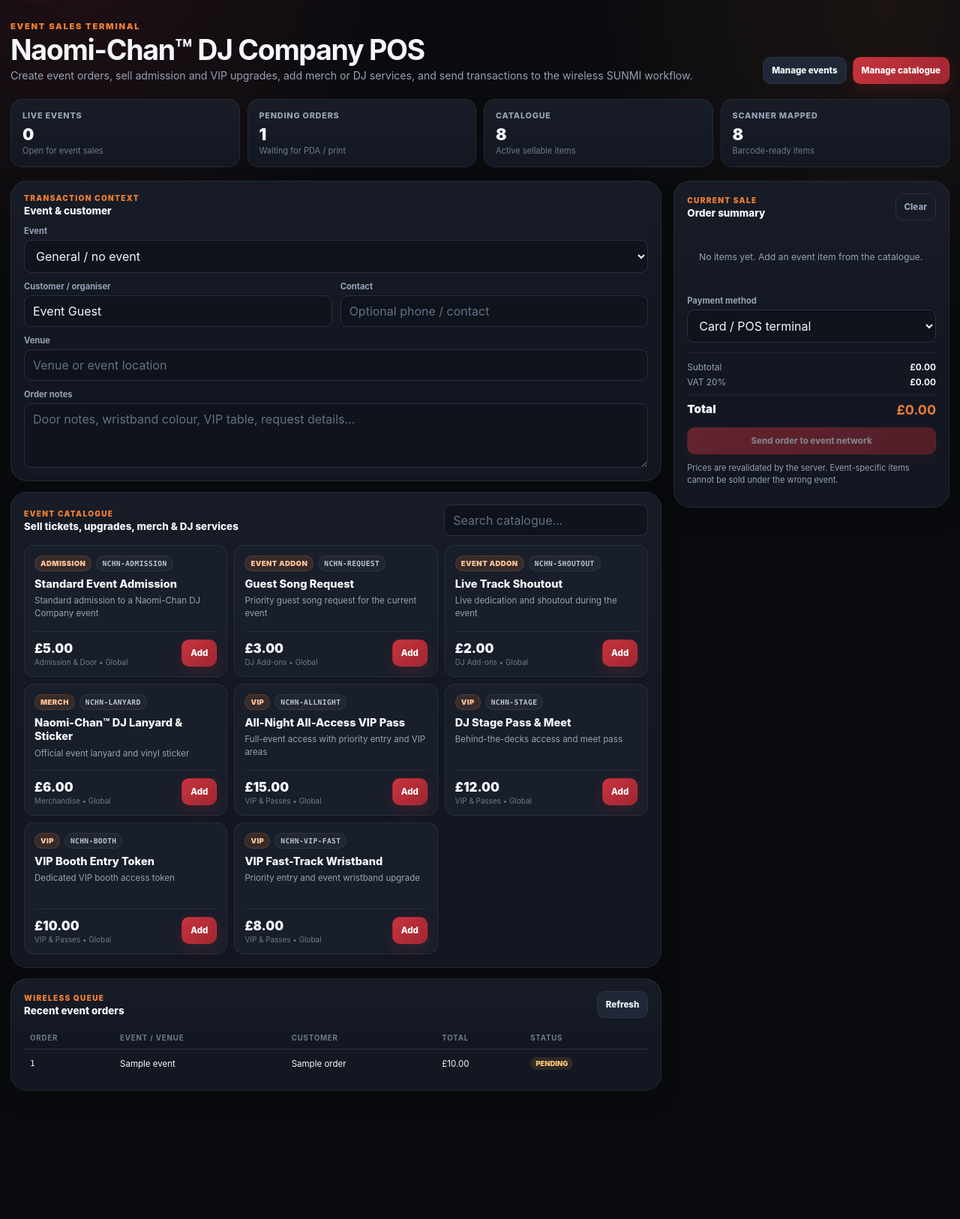
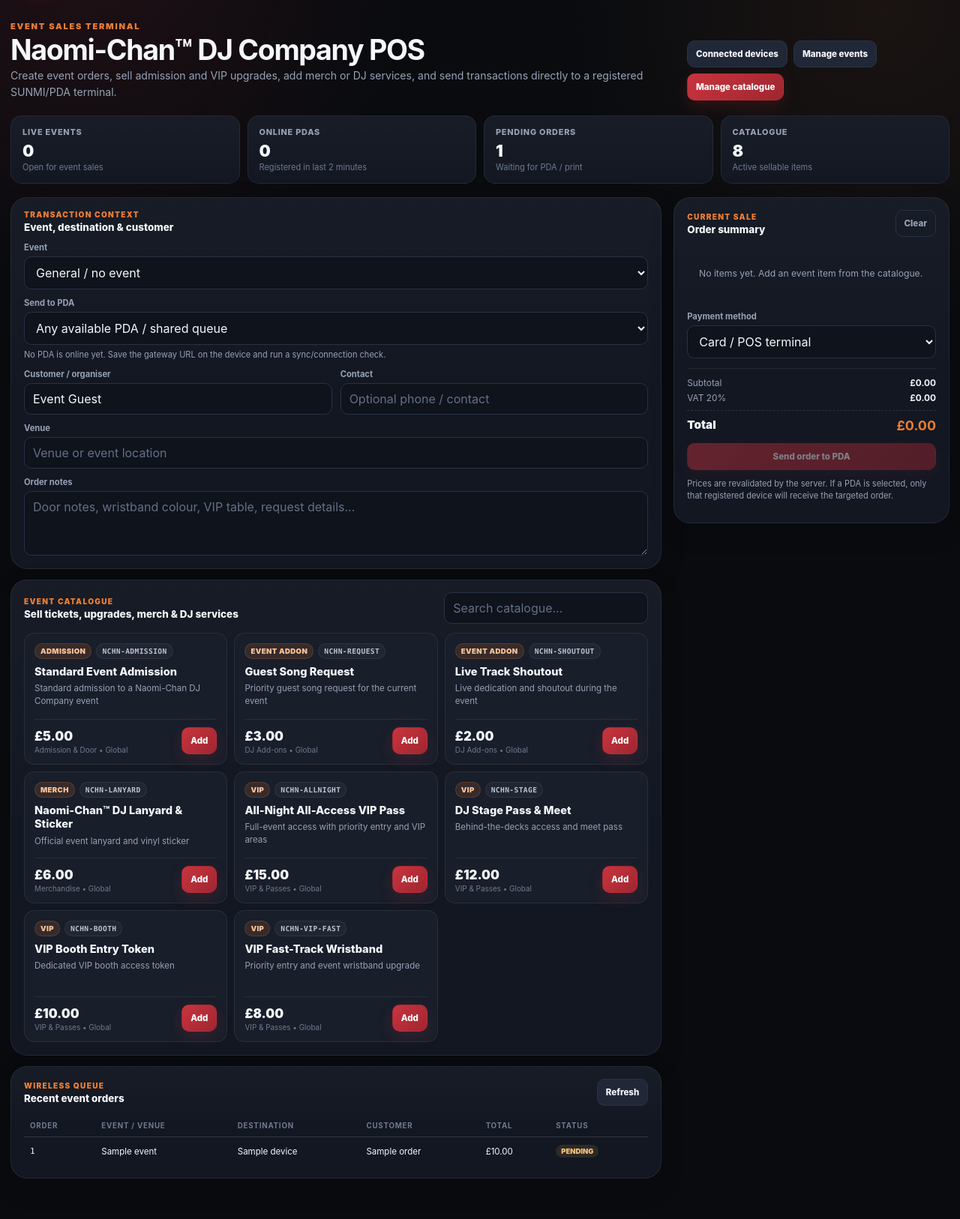
Before and after one commit to NaomiExtellna/Naomi-Chan-Official-Network-PDA, a Flask app: page / in a window 1280 px wide. Shown: the part 70-1696 px from the top of the page at 75% size. Before the commit the page ends 1525 px from the top, so only its background shows below. Run offline with Flask 3, Linux system fonts and the light colour scheme; data comes from the database, SQL or seed files in the repository; tables that the repository leaves empty hold one stand-in row (values such as "Sample post").

Commit message:
Target event orders to registered PDA devices

```diff
--- a/flask_app/templates/index.html
+++ b/flask_app/templates/index.html
@@ -5,9 +5,10 @@
   <div>
     <div class="eyebrow">Event Sales Terminal</div>
     <h1>Naomi-Chan™ DJ Company POS</h1>
-    <p class="lead">Create event orders, sell admission and VIP upgrades, add merch or DJ services, and send transactions to the wireless SUNMI workflow.</p>
+    <p class="lead">Create event orders, sell admission and VIP upgrades, add merch or DJ services, and send transactions directly to a registered SUNMI/PDA terminal.</p>
   </div>
   <div class="toolbar">
+    <a href="{{ url_for('devices_page') }}" class="btn btn-secondary">Connected devices</a>
     <a href="{{ url_for('events_page') }}" class="btn btn-secondary">Manage events</a>
     <a href="{{ url_for('catalog_page') }}" class="btn btn-primary">Manage catalogue</a>
   </div>
@@ -15,20 +16,25 @@
 
 <section class="metric-grid">
   <div class="metric"><div class="metric-label">Live events</div><div class="metric-value" id="metric-events">—</div><div class="metric-meta">Open for event sales</div></div>
+  <div class="metric"><div class="metric-label">Online PDAs</div><div class="metric-value" id="metric-devices">—</div><div class="metric-meta">Registered in last 2 minutes</div></div>
   <div class="metric"><div class="metric-label">Pending orders</div><div class="metric-value" id="metric-pending">—</div><div class="metric-meta">Waiting for PDA / print</div></div>
   <div class="metric"><div class="metric-label">Catalogue</div><div class="metric-value" id="metric-catalog">—</div><div class="metric-meta">Active sellable items</div></div>
-  <div class="metric"><div class="metric-label">Scanner mapped</div><div class="metric-value" id="metric-barcodes">—</div><div class="metric-meta">Barcode-ready items</div></div>
 </section>
 
 <div class="terminal-grid">
   <div class="stack">
     <section class="card">
       <div class="card-header">
-        <div><div class="card-kicker">Transaction context</div><div class="card-title">Event & customer</div></div>
+        <div><div class="card-kicker">Transaction context</div><div class="card-title">Event, destination & customer</div></div>
       </div>
       <div class="card-body">
         <div class="form-grid">
           <div class="form-group full"><label>Event</label><select id="event-select"><option value="">General / no event</option></select></div>
+          <div class="form-group full">
+            <label>Send to PDA</label>
+            <select id="device-select"><option value="">Any available PDA / shared queue</option></select>
+            <div class="help" id="device-help">Waiting for a registered PDA heartbeat…</div>
+          </div>
           <div class="form-group"><label>Customer / organiser</label><input id="client-name" type="text" value="Event Guest" placeholder="Guest, organiser or table"></div>
           <div class="form-group"><label>Contact</label><input id="client-contact" type="text" placeholder="Optional phone / contact"></div>
           <div class="form-group full"><label>Venue</label><input id="venue-name" type="text" placeholder="Venue or event location"></div>
@@ -54,8 +60,8 @@
       </div>
       <div class="card-body table-wrap">
         <table>
-          <thead><tr><th>Order</th><th>Event / venue</th><th>Customer</th><th>Total</th><th>Status</th></tr></thead>
-          <tbody id="orders-body"><tr><td colspan="5" class="empty-state">Loading orders…</td></tr></tbody>
+          <thead><tr><th>Order</th><th>Event / venue</th><th>Destination</th><th>Customer</th><th>Total</th><th>Status</th></tr></thead>
+          <tbody id="orders-body"><tr><td colspan="6" class="empty-state">Loading orders…</td></tr></tbody>
         </table>
       </div>
     </section>
@@ -77,8 +83,8 @@
         <div class="total-row"><span>VAT 20%</span><strong id="tax">£0.00</strong></div>
         <div class="total-row grand"><span>Total</span><strong id="grand-total">£0.00</strong></div>
       </div>
-      <button class="btn btn-primary btn-block" id="submit-order" disabled style="margin-top:13px">Send order to event network</button>
-      <p class="help" style="margin-top:10px">Prices are revalidated by the server. Event-specific items cannot be sold under the wrong event.</p>
+      <button class="btn btn-primary btn-block" id="submit-order" disabled style="margin-top:13px">Send order to PDA</button>
+      <p class="help" style="margin-top:10px">Prices are revalidated by the server. If a PDA is selected, only that registered device will receive the targeted order.</p>
     </div>
   </aside>
 </div>
@@ -87,11 +93,17 @@
 <script>
 let events = [];
 let catalogue = [];
+let devices = [];
 let cart = new Map();
 
 function selectedEvent() {
   const id = document.getElementById('event-select').value;
   return events.find(event => event.id === id) || null;
+}
+
+function selectedDevice() {
+  const id = document.getElementById('device-select').value;
+  return devices.find(device => device.id === id) || null;
 }
 
 function addItem(id) {
@@ -142,17 +154,31 @@ function renderCatalogue() {
   </article>`).join('')}</div>` : '<div class="empty-state">No active catalogue items are available for this event.</div>';
 }
 
+function renderDevices() {
+  const selector = document.getElementById('device-select');
+  const online = devices.filter(device => device.online);
+  selector.innerHTML = '<option value="">Any available PDA / shared queue</option>' + devices.map(device => `<option value="${NC.escape(device.id)}">${NC.escape(device.device_name)} — ${device.online ? 'ONLINE' : 'OFFLINE'} — ${NC.escape(device.id)}</option>`).join('');
+  if (online.length === 1) selector.value = online[0].id;
+  document.getElementById('device-help').textContent = online.length
+    ? `${online.length} PDA(s) online. Targeting a device keeps its queue private.`
+    : 'No PDA is online yet. Save the gateway URL on the device and run a sync/connection check.';
+}
+
 async function loadOperations() {
   try {
-    const [status, eventRows, itemRows] = await Promise.all([
-      NC.json('/api/status'), NC.json('/api/events?include_closed=0'), NC.json('/api/catalog?include_inactive=0')
+    const [status, eventRows, itemRows, deviceRows] = await Promise.all([
+      NC.json('/api/status'),
+      NC.json('/api/events?include_closed=0'),
+      NC.json('/api/catalog?include_inactive=0'),
+      NC.json('/api/devices')
     ]);
     events = eventRows;
     catalogue = itemRows;
+    devices = deviceRows;
     document.getElementById('metric-events').textContent = status.live_events ?? 0;
+    document.getElementById('metric-devices').textContent = status.connected_devices ?? 0;
     document.getElementById('metric-pending').textContent = status.pending_orders ?? 0;
     document.getElementById('metric-catalog').textContent = status.catalog_items ?? 0;
-    document.getElementById('metric-barcodes').textContent = status.barcode_items ?? 0;
     const liveFirst = events.slice().sort((a,b) => (a.status === 'LIVE' ? -1 : 0) - (b.status === 'LIVE' ? -1 : 0));
     document.getElementById('event-select').innerHTML = '<option value="">General / no event</option>' + liveFirst.map(ev => `<option value="${NC.escape(ev.id)}">${NC.escape(ev.name)} — ${NC.escape(ev.status)}</option>`).join('');
     const firstLive = liveFirst.find(ev => ev.status === 'LIVE');
@@ -160,6 +186,7 @@ async function loadOperations() {
       document.getElementById('event-select').value = firstLive.id;
       document.getElementById('venue-name').value = firstLive.venue_name || '';
     }
+    renderDevices();
     renderCatalogue();
     await loadOrders();
   } catch (error) { NC.toast(error.message, 'error'); }
@@ -169,13 +196,15 @@ async function loadOrders() {
   try {
     const orders = await NC.json('/api/orders?limit=25');
     const eventMap = new Map(events.map(ev => [ev.id, ev.name]));
+    const deviceMap = new Map(devices.map(device => [device.id, device.device_name]));
     document.getElementById('orders-body').innerHTML = orders.length ? orders.map(order => `<tr>
       <td class="code">${NC.escape(order.id)}</td>
       <td>${NC.escape(eventMap.get(order.event_id) || order.venue_name || 'General')}</td>
+      <td>${NC.escape(deviceMap.get(order.target_device_id) || (order.target_device_id ? order.target_device_id : 'Shared queue'))}</td>
       <td>${NC.escape(order.client_name)}</td>
       <td>${NC.money(order.grand_total)}</td>
       <td><span class="status ${order.status === 'PRINTED' ? 'printed' : 'pending'}">${NC.escape(order.status)}</span></td>
-    </tr>`).join('') : '<tr><td colspan="5" class="empty-state">No wireless orders yet.</td></tr>';
+    </tr>`).join('') : '<tr><td colspan="6" class="empty-state">No wireless orders yet.</td></tr>';
   } catch (error) { NC.toast(error.message, 'error'); }
 }
 
@@ -186,15 +215,27 @@ document.getElementById('event-select').addEventListener('change', () => {
   renderCart();
   renderCatalogue();
 });
+document.getElementById('device-select').addEventListener('change', () => {
+  const device = selectedDevice();
+  document.getElementById('device-help').textContent = device
+    ? `${device.device_name} • ${device.online ? 'ONLINE' : 'OFFLINE'} • ${device.remote_addr || 'IP unknown'}`
+    : 'Shared queue: any registered PDA may collect this order.';
+});
 document.getElementById('catalog-search').addEventListener('input', renderCatalogue);
 document.getElementById('clear-cart').addEventListener('click', () => { cart.clear(); renderCart(); });
-document.getElementById('refresh-orders').addEventListener('click', loadOrders);
+document.getElementById('refresh-orders').addEventListener('click', async () => {
+  devices = await NC.json('/api/devices');
+  renderDevices();
+  await loadOrders();
+});
 
 document.getElementById('submit-order').addEventListener('click', async () => {
   const button = document.getElementById('submit-order');
   const event = selectedEvent();
+  const device = selectedDevice();
   const payload = {
     event_id: event?.id || '',
+    target_device_id: device?.id || '',
     client_name: document.getElementById('client-name').value,
     client_contact: document.getElementById('client-contact').value,
     venue_name: document.getElementById('venue-name').value || event?.venue_name || 'Naomi-Chan Event',
@@ -206,14 +247,15 @@ document.getElementById('submit-order').addEventListener('click', async () => {
   button.textContent = 'Sending…';
   try {
     const result = await NC.json('/api/orders', {method:'POST', body:JSON.stringify(payload)});
-    NC.toast(`Order ${result.order_id} sent to the event network`);
+    NC.toast(`Order ${result.order_id} sent ${device ? `to ${device.device_name}` : 'to the shared PDA queue'}`);
     cart.clear();
     renderCart();
     await loadOrders();
     const status = await NC.json('/api/status');
     document.getElementById('metric-pending').textContent = status.pending_orders ?? 0;
+    document.getElementById('metric-devices').textContent = status.connected_devices ?? 0;
   } catch (error) { NC.toast(error.message, 'error'); }
-  finally { button.textContent = 'Send order to event network'; button.disabled = cart.size === 0; }
+  finally { button.textContent = 'Send order to PDA'; button.disabled = cart.size === 0; }
 });
 
 loadOperations();
```
